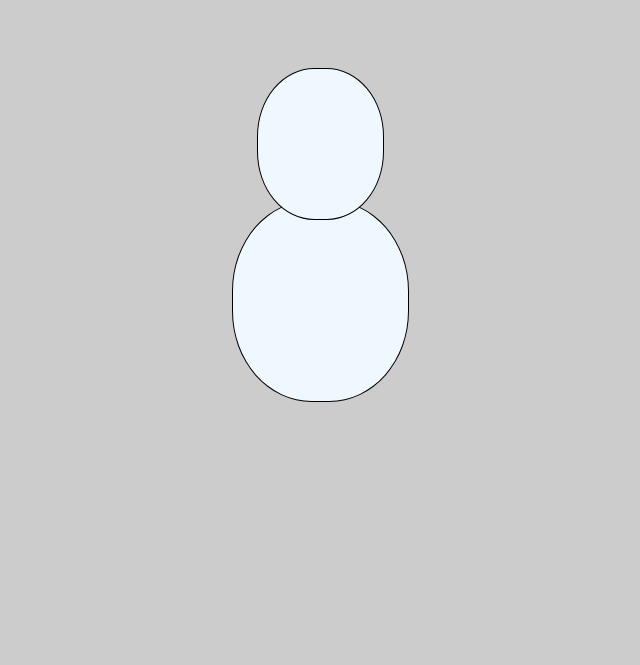
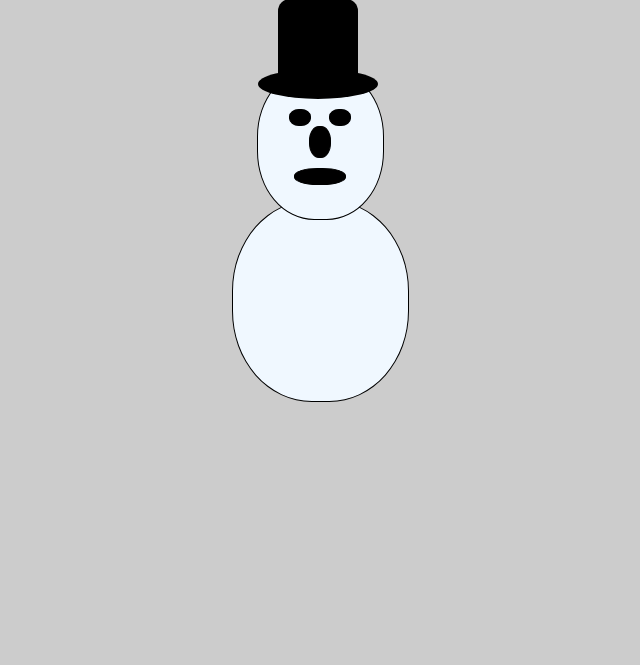
Before and after one commit to Jd-Berg/7xx, a plain HTML site: page index.html in a window 1280 px wide. Shown: the whole page, without its empty margins (320-960 px from the left). Drawn offline with Linux system fonts and the light colour scheme; files that its build step writes are made by us from their sources.

Commit message:
added snowman face and hat along with styles

```diff
--- a/css/style.css
+++ b/css/style.css
@@ -22,6 +22,56 @@ body {
 	z-index: 10;
 	width: 50%;
 }
+.hat {
+	background-color: black;
+	width: 80px;
+	height: 80px;
+	border-top-left-radius: 15%;
+	border-top-right-radius: 15%;
+	position: absolute;
+	top: -70px;
+	left: 20px;
+}
+.rim {
+	background-color: black;
+	width: 120px;
+	height: 30px;
+	border-radius: 50%;
+	position: absolute;
+	top: 70px;
+	left: -20px;
+}
+.face {
+	margin: 40px auto;
+	height: 30px;
+	position: relative;
+	width: 50%;
+}
+.eye, .nose, .mouth {
+	border: thin #000 solid;
+	width: 20px;
+	height: 15px;
+	background-color: black;
+	border-radius: 45%;
+}
+.leye {
+	float: left;
+}
+.reye {
+	float: right;
+}
+.nose, .mouth {
+	clear: both;
+	margin: auto;
+}
+.nose {
+	margin-top: 20px;
+	height: 30px;
+}
+.mouth {
+	margin-top: 10px;
+	width: 50px;
+}
 .smBody {
 	width: 70%;
 	height: 200px;
--- a/index.html
+++ b/index.html
@@ -8,7 +8,19 @@
 
 <body>
 <div class="snowman">
-  <div class="smHead"></div>
+  <div class="smHead">
+    <div class="hat">
+      <div class="rim"></div>
+    </div>
+    <div class="face">
+      <div class="eyes">
+        <div class="eye leye"></div>
+        <div class="eye reye"></div>
+      </div>
+      <div class="nose"></div>
+      <div class="mouth"></div>
+    </div>
+  </div>
   <div class="smBody"></div>
   <div class ="smFeet"></div>
 </div>
```
